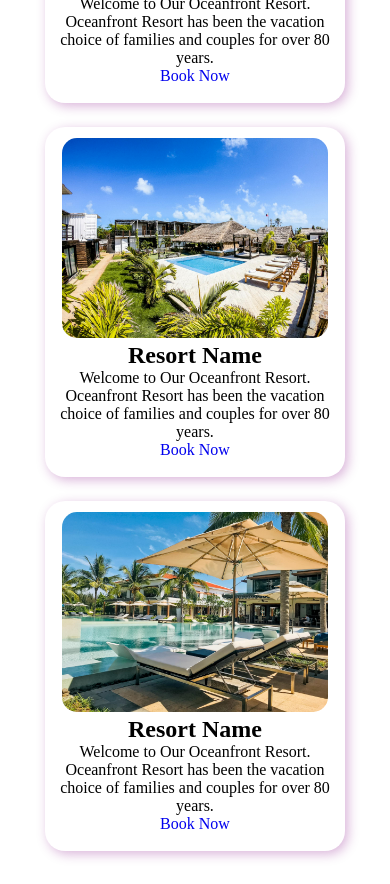
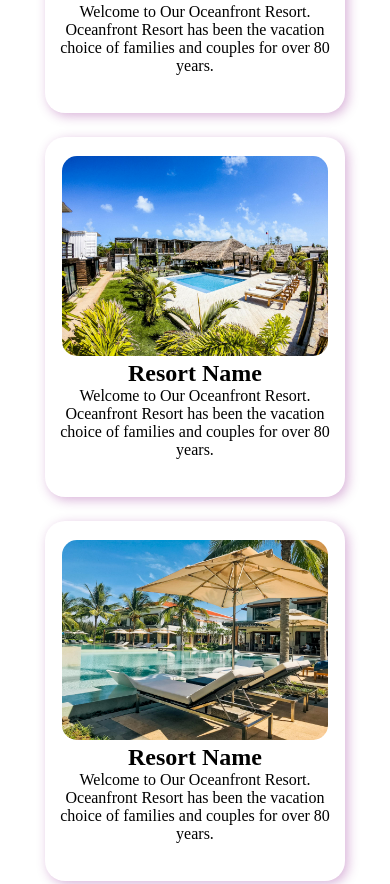
Before and after one commit to Simpji/cont2, a plain HTML site: page index.html in a window 390 px wide. Shown: the part 1559-2443 px from the top of the page. Drawn offline with nearby package versions, Linux system fonts and the light colour scheme.

Commit message:
update now

```diff
--- a/css/style.css
+++ b/css/style.css
@@ -477,47 +477,6 @@ footer button:hover {
     height: 300px;
     object-fit: cover;
 }
-/* .about{
-    width: 60%;
-    margin:0 auto;
-}
- .about{
-    margin-top: 10%;
- }
-.about1{
-    display: flex;
-    justify-content: center;
-    align-items: center;
-}
-.about2{
-    width: 60%;
-    margin: auto;
-}
-.about2 img{
-    width: 450px;
-    height: 400px;
-    object-fit: cover;
-}
-.about4{
-    color: #800080d9;
-}
-.about3{
-    display: flex;
-    justify-content: left;
-    align-items: center;
-    gap: 3%;
-}
-.about3 h1{
-    display: block;
-}
-.about3 img{
-    width: 100px;
-    height: 100px;
-    object-fit: cover;
-    border-radius: 50%;
-    margin-top: 2%;
-} */
-
 
 .about {
     max-width: 1100px;
@@ -667,7 +626,7 @@ footer button:hover {
     display: flex;
     justify-content: center;
     align-items: center;
-    gap: 8%;
+    gap: 3%;
     flex-wrap: wrap;
   }
 
@@ -901,14 +860,17 @@ button:hover {
      }
      .feature{
         width: 300px;
-        height: 350px;
+        height: 360px;
         background: #fff;
         box-shadow: 3px 3px 12px rgba(128, 0, 128, 0.3);
         border-radius: 20px;
         /* margin: 2% 0; */
         margin-bottom: 20px;
-        padding-top: 3%;
+        padding-top: 5%;
         text-align: center;
+     }
+     .feature h2{
+        padding:0 5%;
      }
      .feature img{
         height: 200px;
@@ -1000,15 +962,20 @@ button:hover {
 
 
      .about-image img {
-        width: 80%;
+        width: 100%;
+        margin: auto;
         height: 100%;
         object-fit: cover;
         border-radius: 10px;
       }
     .about-content {
-        width: 300px;
+        width: 80%;
         margin:0 auto;
         min-width: 300px;
+    }
+
+    .about-content h1{
+        font-size: 20px;
     }
 
     .about-image {
@@ -1076,26 +1043,6 @@ button:hover {
         text-align: center;
       }
 
-
-    /* .stil{
-        width: 100;
-    }
-    .still{
-       flex-direction: column;
-        justify-content: center;
-        align-items: center;
-        gap: 5%;
-    }
-    .still1 img{
-        width: 300px;
-    }
-    .still2{
-        width: 300px;
-    }
-    .still2 h1{
-        text-align: center;
-        font-size: 30px;
-    } */
     .contactks{
         text-align: center;
         margin:5% 3% 0 3%;
--- a/index.html
+++ b/index.html
@@ -59,23 +59,23 @@
      <div class="featured">
         <h1>Featured Resort Destinations</h1>
         <div class="feat">
-            <div class="feature" >
-                <img src="/img/featured1.jpeg" alt="" data-aos="fade-up-right" data-aos-duration="3000">
-                <h2 data-aos="fade-down" data-aos-easing="linear" data-aos-duration="3000">Resort Name</h2>
-                <p data-aos="fade-down" data-aos-easing="linear" data-aos-duration="3000">Welcome to Our Oceanfront Resort. Oceanfront Resort has been the vacation choice of families and couples for over 80 years.</p>
-                <a href="#">Book Now</a>
+            <div class="feature" data-aos="fade-up-right" data-aos-duration="3000">
+                <img src="/img/featured1.jpeg" alt="">
+                <h2>Resort Name</h2>
+                <p>Welcome to Our Oceanfront Resort. Oceanfront Resort has been the vacation choice of families and couples for over 80 years.</p>
+                <!-- <a href="#">Book Now</a> -->
             </div>
-            <div class="feature" >
-                <img src="/img/featured2.jpeg" alt="" data-aos="fade-up-right" data-aos-duration="3000">
-                <h2 data-aos="fade-down" data-aos-easing="linear" data-aos-duration="3000">Resort Name</h2>
-                <p data-aos="fade-down" data-aos-easing="linear" data-aos-duration="3000">Welcome to Our Oceanfront Resort. Oceanfront Resort has been the vacation choice of families and couples for over 80 years.</p>
-                <a href="#">Book Now</a>
+            <div class="feature" data-aos="fade-up-right" data-aos-duration="3000">
+                <img src="/img/featured2.jpeg" alt="">
+                <h2>Resort Name</h2>
+                <p>Welcome to Our Oceanfront Resort. Oceanfront Resort has been the vacation choice of families and couples for over 80 years.</p>
+                <!-- <a href="#">Book Now</a> -->
             </div>
-            <div class="feature">
-                <img src="/img/featured1.jpeg" alt="" data-aos="fade-up-right" data-aos-duration="3000">
-                <h2 data-aos="fade-down" data-aos-easing="linear" data-aos-duration="3000">Resort Name</h2>
-                <p data-aos="fade-down" data-aos-easing="linear" data-aos-duration="3000">Welcome to Our Oceanfront Resort. Oceanfront Resort has been the vacation choice of families and couples for over 80 years.</p>
-                <a href="#">Book Now</a>
+            <div class="feature" data-aos="fade-up-right" data-aos-duration="3000">
+                <img src="/img/featured1.jpeg" alt="">
+                <h2>Resort Name</h2>
+                <p>Welcome to Our Oceanfront Resort. Oceanfront Resort has been the vacation choice of families and couples for over 80 years.</p>
+                <!-- <a href="#">Book Now</a> -->
             </div>
             <!-- <div class="feature">
                 <img src="/img/featured1.jpeg" alt="">
```
Also changed, not shown: about.html (+0 -30 lines).
